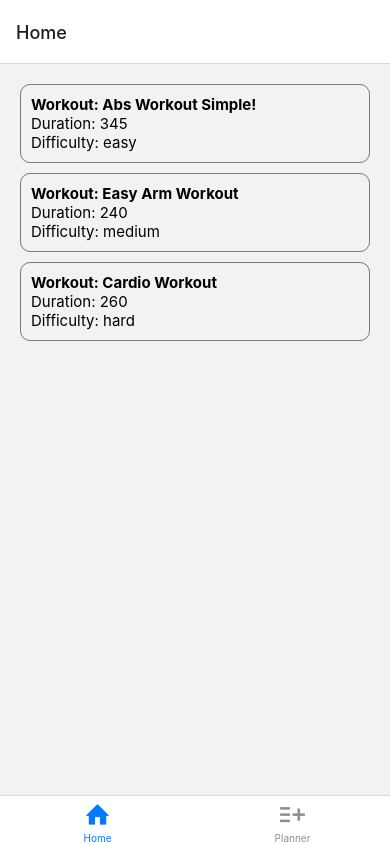
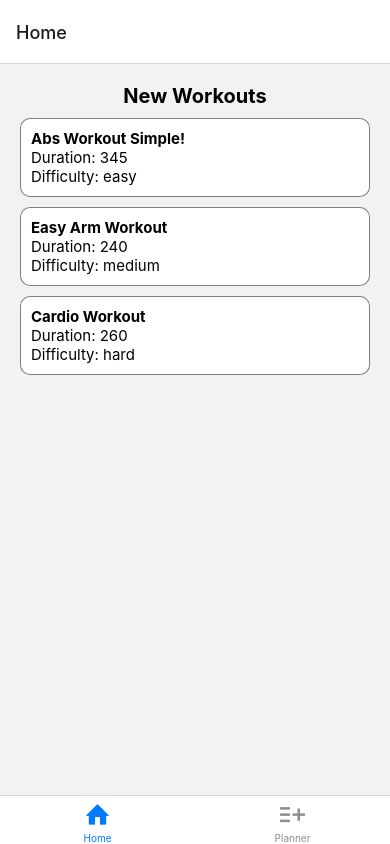
Before and after one commit to makyinmars/Pepa, a React Native app: screen /Home in a window 390 px wide. Built offline with nearby package versions, Linux system fonts and the light colour scheme.

Commit message:
chore: adding additional styles

```diff
--- a/src/components/WorkoutItem.tsx
+++ b/src/components/WorkoutItem.tsx
@@ -5,7 +5,7 @@ import { Workout } from "../types/data";
 export default function WorkoutItem({ item }: { item: Workout }) {
   return (
     <View style={styles.container}>
-      <Text style={styles.name}>Workout: {item.name}</Text>
+      <Text style={styles.name}>{item.name}</Text>
       <Text style={styles.duration}>Duration: {item.duration}</Text>
       <Text style={styles.difficulty}>Difficulty: {item.difficulty}</Text>
     </View>
@@ -14,11 +14,13 @@ export default function WorkoutItem({ item }: { item: Workout }) {
 
 const styles = StyleSheet.create({
   container: {
+    flex: 1,
     borderRadius: 10,
     borderColor: "rgba(0,0,0,0.5)",
     borderWidth: 1,
     padding: 10,
     marginBottom: 10,
+    backgroundColor: "#fff",
   },
   name: {
     fontSize: 15,
--- a/src/screens/HomeScreen.tsx
+++ b/src/screens/HomeScreen.tsx
@@ -8,6 +8,7 @@ import WorkoutItem from "../components/WorkoutItem";
 export default function HomeScreen({ navigation }: NativeStackHeaderProps) {
   return (
     <View style={styles.container}>
+      <Text style={styles.title}>New Workouts</Text>
       <FlatList
         data={data as [Workout]}
         renderItem={WorkoutItem}
@@ -19,6 +20,13 @@ export default function HomeScreen({ navigation }: NativeStackHeaderProps) {
 
 const styles = StyleSheet.create({
   container: {
+    flex: 1,
     padding: 20,
   },
+  title: {
+    fontSize: 20,
+    textAlign: "center",
+    fontWeight: "bold",
+    marginBottom: 10,
+  },
 });
```
